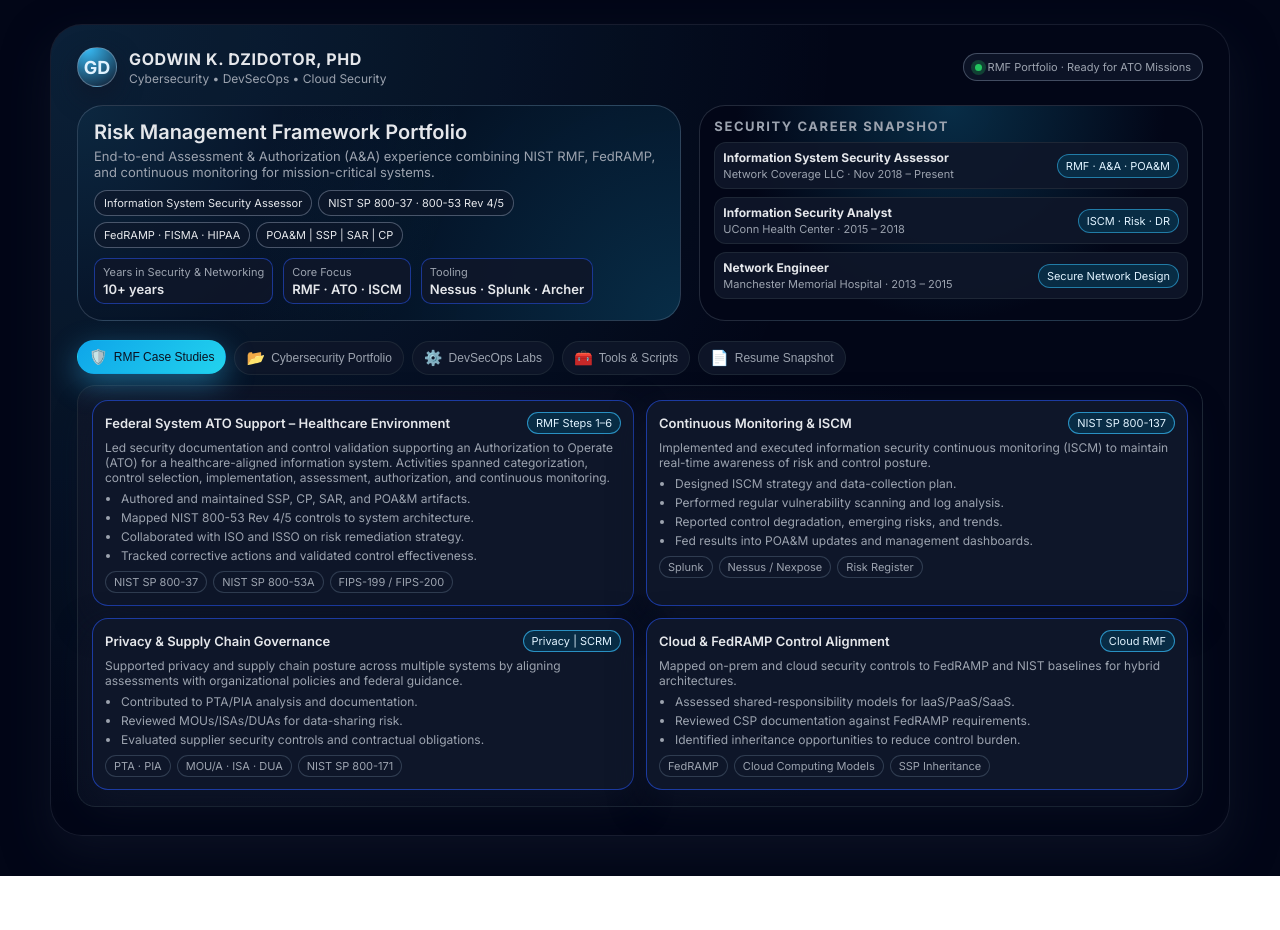
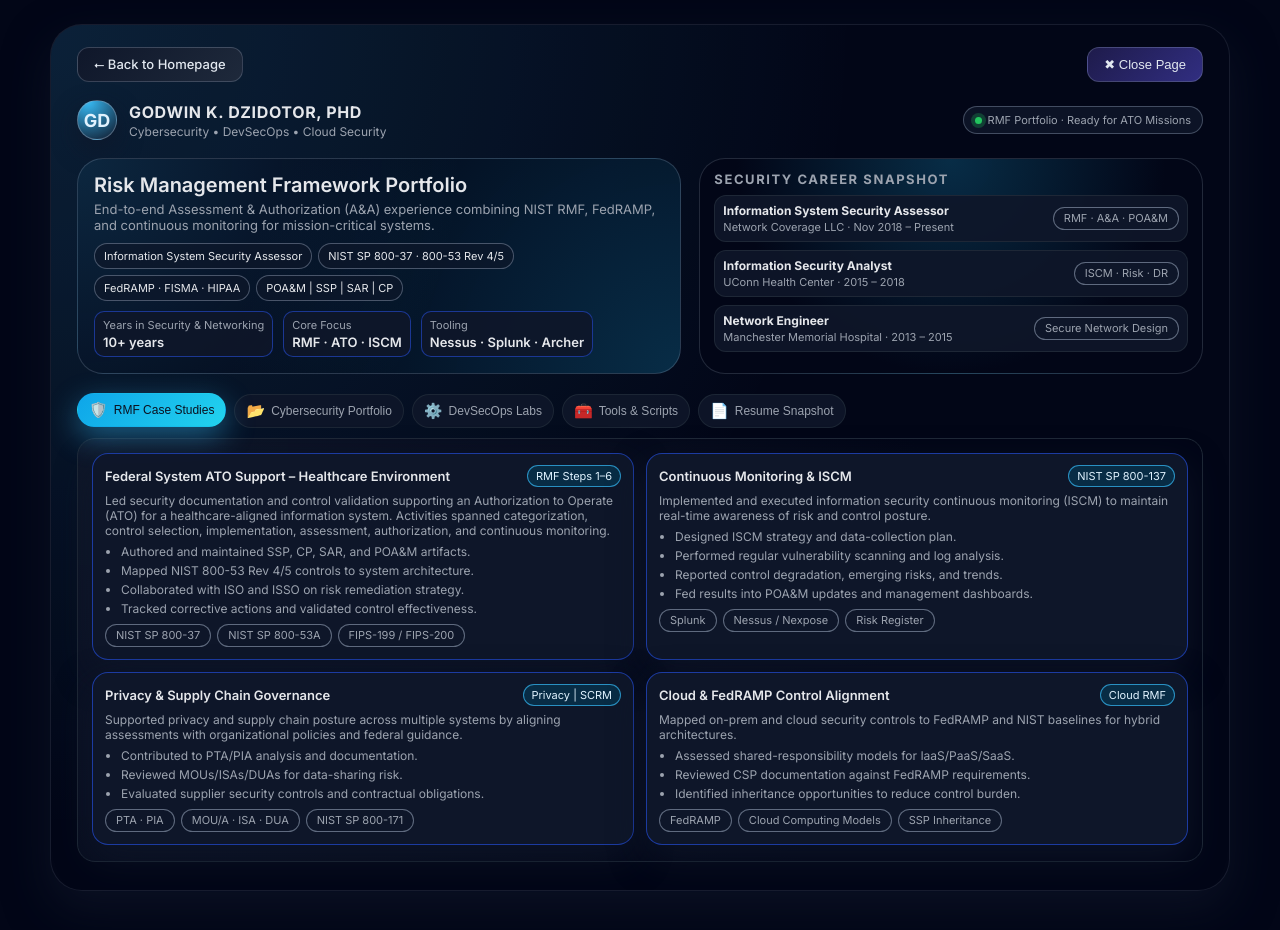
Before and after one commit to godwinkdzidotor-stack/Risk-Management-Framework-Portfolio, a plain HTML site: page index.html in a window 1280 px wide. Before the commit the page ends 876 px from the top, so only its background shows below. Drawn offline with Linux system fonts and the light colour scheme.

Commit message:
index.html

```diff
--- a/index.html
+++ b/index.html
@@ -84,6 +84,50 @@
       .shell-inner {
         padding: 22px 26px 28px;
       }
+    }
+
+    /* Top nav buttons row */
+    .nav-buttons {
+      display: flex;
+      justify-content: space-between;
+      margin-bottom: 18px;
+    }
+    .home-btn {
+      display: inline-flex;
+      align-items: center;
+      justify-content: center;
+      padding: 8px 16px;
+      background: linear-gradient(135deg, #0f172a, #1e293b);
+      border: 1px solid rgba(148,163,184,0.3);
+      border-radius: 12px;
+      color: #e2e8f0;
+      font-size: 13px;
+      text-decoration: none;
+      font-weight: 500;
+      transition: 0.25s ease-out;
+    }
+    .home-btn:hover {
+      background: linear-gradient(135deg, #1e293b, #334155);
+      color: #ffffff;
+      transform: translateY(-2px);
+      box-shadow: 0 6px 16px rgba(0,0,0,0.4);
+    }
+    .close-btn {
+      padding: 8px 16px;
+      background: linear-gradient(135deg, #1e1b4b, #312e81);
+      border: 1px solid rgba(148,163,184,0.3);
+      border-radius: 12px;
+      color: #e2e8f0;
+      font-size: 13px;
+      font-weight: 500;
+      cursor: pointer;
+      transition: 0.25s ease-out;
+    }
+    .close-btn:hover {
+      background: linear-gradient(135deg, #312e81, #4338ca);
+      color: #ffffff;
+      transform: translateY(-2px);
+      box-shadow: 0 6px 16px rgba(0,0,0,0.45);
     }
 
     /* Top Bar / Brand */
@@ -292,14 +336,20 @@
       color: var(--text-muted);
     }
 
-    .badge {
-      font-size: 11px;
-      padding: 4px 8px;
-      border-radius: 999px;
-      background: rgba(8, 47, 73, 0.9);
-      border: 1px solid rgba(56, 189, 248, 0.55);
-      color: #e0f2fe;
-      white-space: nowrap;
+    /* Unified pill styling for badges + foot pills */
+    .badge,
+    .foot-pill {
+      display:inline-flex;
+      align-items:center;
+      justify-content:center;
+      padding:4px 10px;
+      border-radius:999px;
+      background:rgba(15,23,42,0.95);
+      border:1px solid rgba(148,163,184,0.6);
+      font-size:11px;
+      line-height:1.2;
+      color:var(--text-muted);
+      white-space:nowrap;
     }
 
     /* Tabs */
@@ -438,14 +488,6 @@
       font-size: 11px;
     }
 
-    .foot-pill {
-      padding: 3px 8px;
-      border-radius: 999px;
-      background: rgba(15, 23, 42, 0.95);
-      border: 1px solid rgba(51, 65, 85, 0.9);
-      color: var(--text-muted);
-    }
-
     .text-block {
       font-size: 12px;
       color: var(--text-muted);
@@ -536,6 +578,17 @@
 <body>
   <main class="shell">
     <div class="shell-inner">
+
+      <!-- Top nav buttons: Back + Close -->
+      <div class="nav-buttons">
+        <a href="https://godwinkdzidotor-stack.github.io/" class="home-btn">
+          ⭠ Back to Homepage
+        </a>
+        <button class="close-btn" onclick="window.close();">
+          ✖ Close Page
+        </button>
+      </div>
+
       <!-- Top Bar -->
       <header class="top-bar">
         <div class="brand">
```
